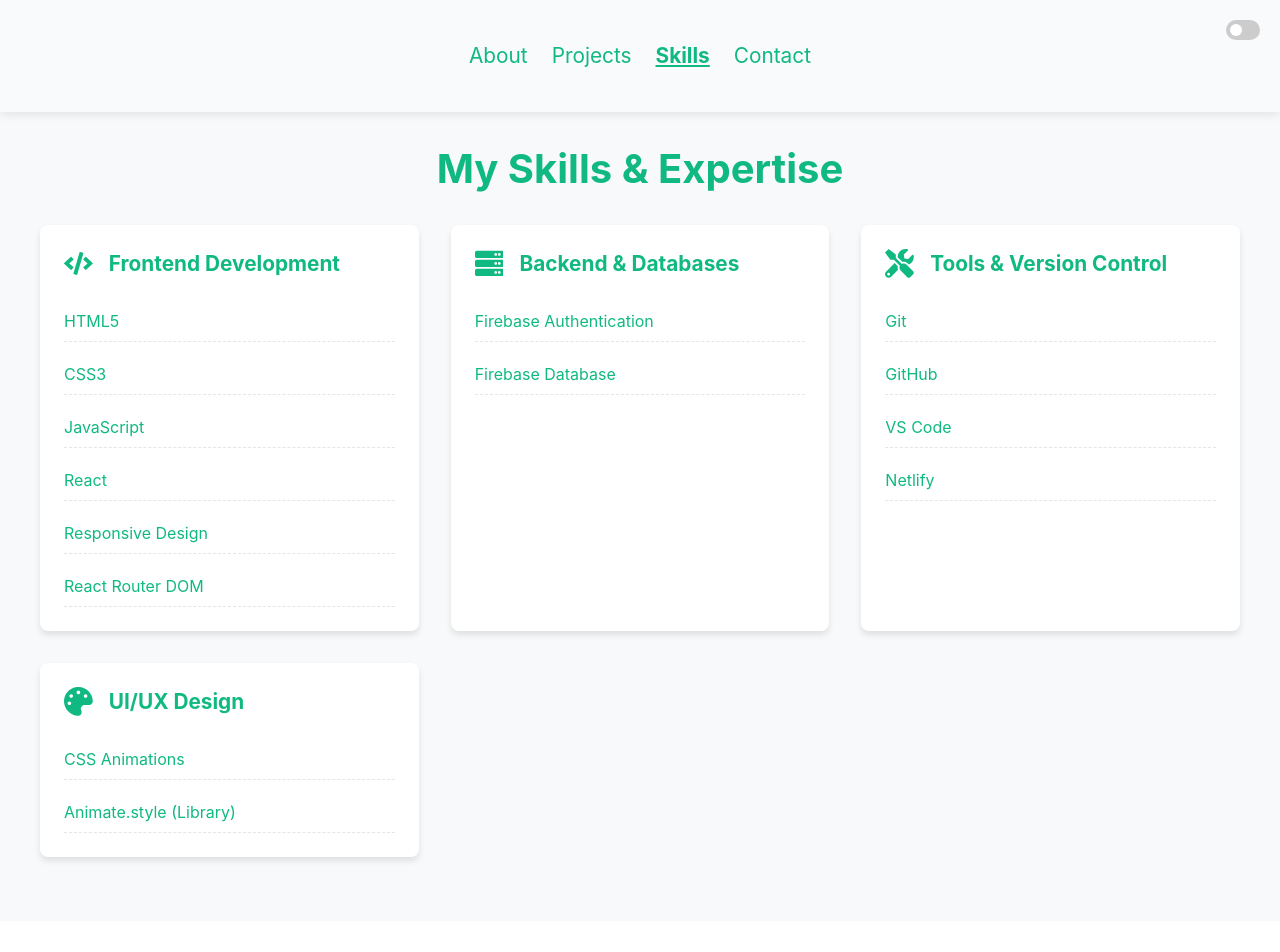
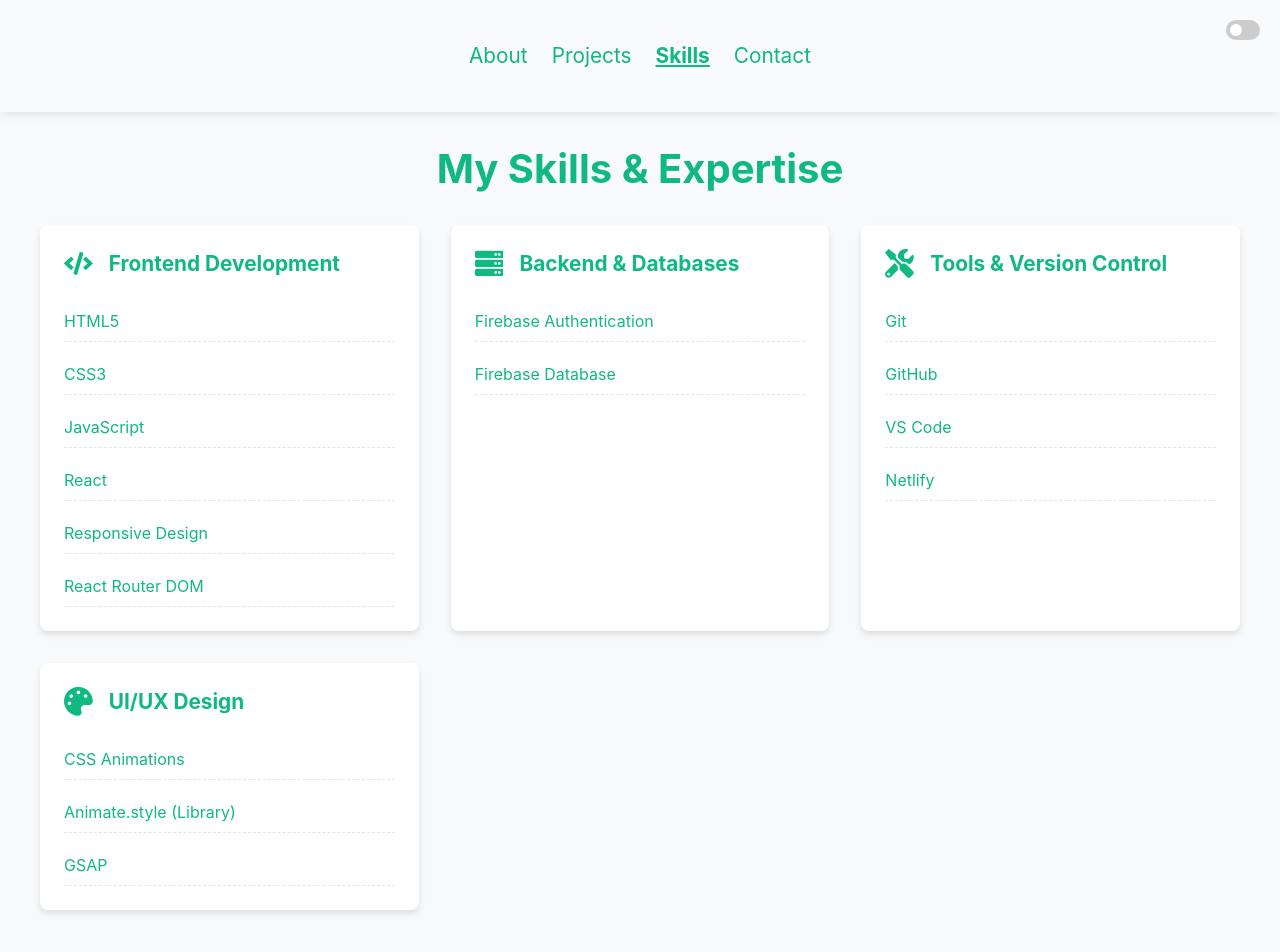
Before and after one commit to Hannankhan203/My-React-Portfolio, a React (Create React App) app: page /skills in a window 1280 px wide. Shown: the top 952 px of the page. Before the commit the page ends 921 px from the top, so only its background shows below. Built offline with nearby package versions, Linux system fonts and the light colour scheme.

Commit message:
Added a new skill (GSAP)

```diff
--- a/src/components/Skills.jsx
+++ b/src/components/Skills.jsx
@@ -41,7 +41,7 @@ function Skills({ darkMode }) {
     {
       title: "UI/UX Design",
       icon: <FaPalette className="skill-icon" />,
-      skills: ["CSS Animations", "Animate.style (Library)"],
+      skills: ["CSS Animations", "Animate.style (Library)", "GSAP"],
     },
   ];
 
```
